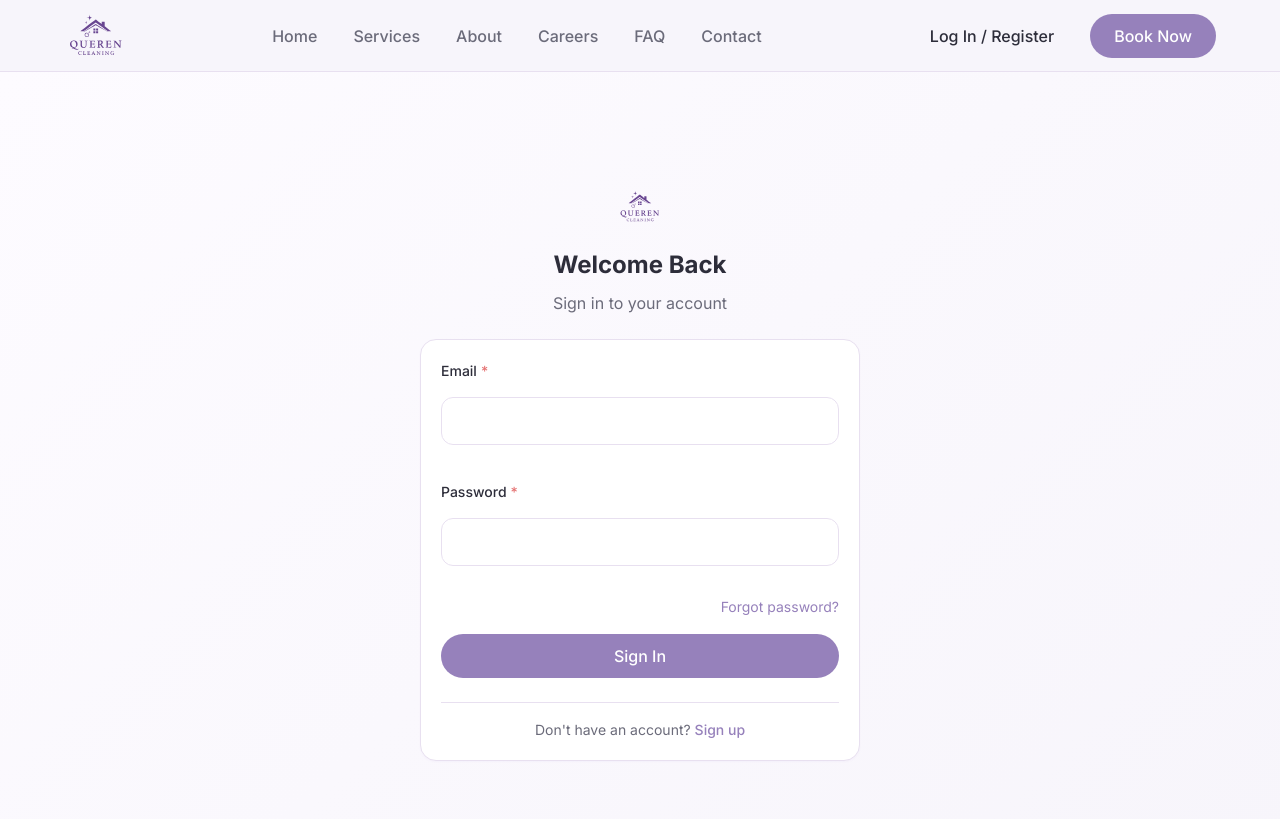
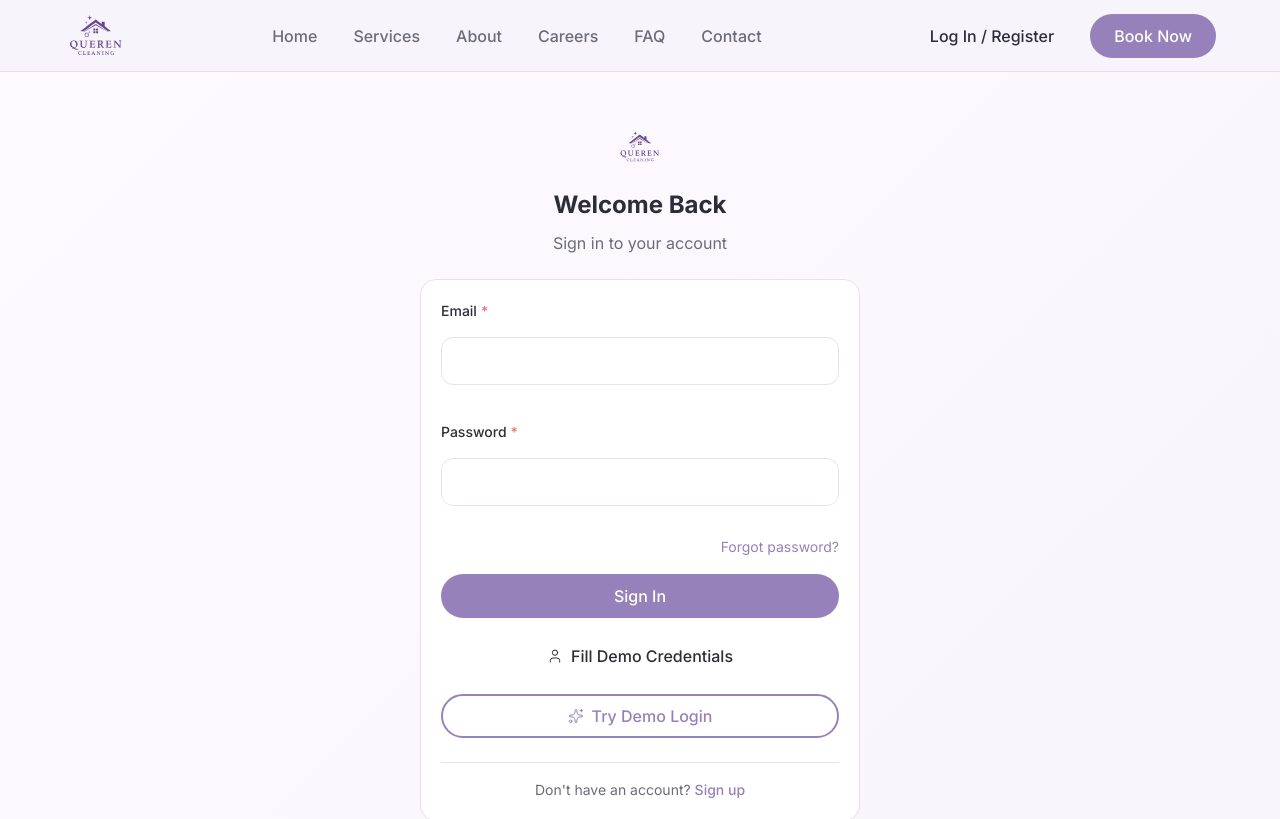
Before and after one commit to Maito-J/Queren, a React (Vite) app: page /login in a window 1280 px wide. Shown: the top 819 px of the page. Built offline with nearby package versions, Linux system fonts and the light colour scheme; no server answers.

Commit message:
link the sign up page

```diff
--- a/src/App.tsx
+++ b/src/App.tsx
@@ -94,7 +94,7 @@ function AppRoutes() {
 
             {/* Auth Routes */}
             <Route path="/login" element={<PublicLayout><LoginPage /></PublicLayout>} />
-            <Route path="/signup" element={<SignupPage />} />
+            <Route path="/signup" element={<PublicLayout><SignupPage /></PublicLayout>} />
 
             {/* Client Dashboard */}
             <Route path="/dashboard" element={<ProtectedRoute allowedRoles={['client']}><ClientDashboard /></ProtectedRoute>} />
--- a/src/pages/auth/LoginPage.tsx
+++ b/src/pages/auth/LoginPage.tsx
@@ -72,14 +72,12 @@ export function LoginPage() {
                                 Sign In
                             </Button>
 
-                            {isWorkerLogin && (
-                                <>
                             <Button
                                 type="button"
                                 variant="ghost"
                                 fullWidth
                                 onClick={() => {
-                                            setEmail('demo.cleaner@queren.com')
+                                    setEmail(isWorkerLogin ? 'demo.cleaner@queren.com' : 'demo@queren.com')
                                     setPassword('demo123')
                                 }}
                             >
@@ -90,13 +88,11 @@ export function LoginPage() {
                                 type="button"
                                 variant="outline"
                                 fullWidth
-                                        onClick={() => navigate('/worker')}
+                                onClick={() => navigate(isWorkerLogin ? '/worker' : '/dashboard')}
                             >
                                 <Icon name="sparkle" size="sm" />
                                 Try Demo Login
                             </Button>
-                                </>
-                            )}
                         </form>
 
                         <div className="auth-footer">
```
Lines whose indentation alone changed are shown as unchanged.
